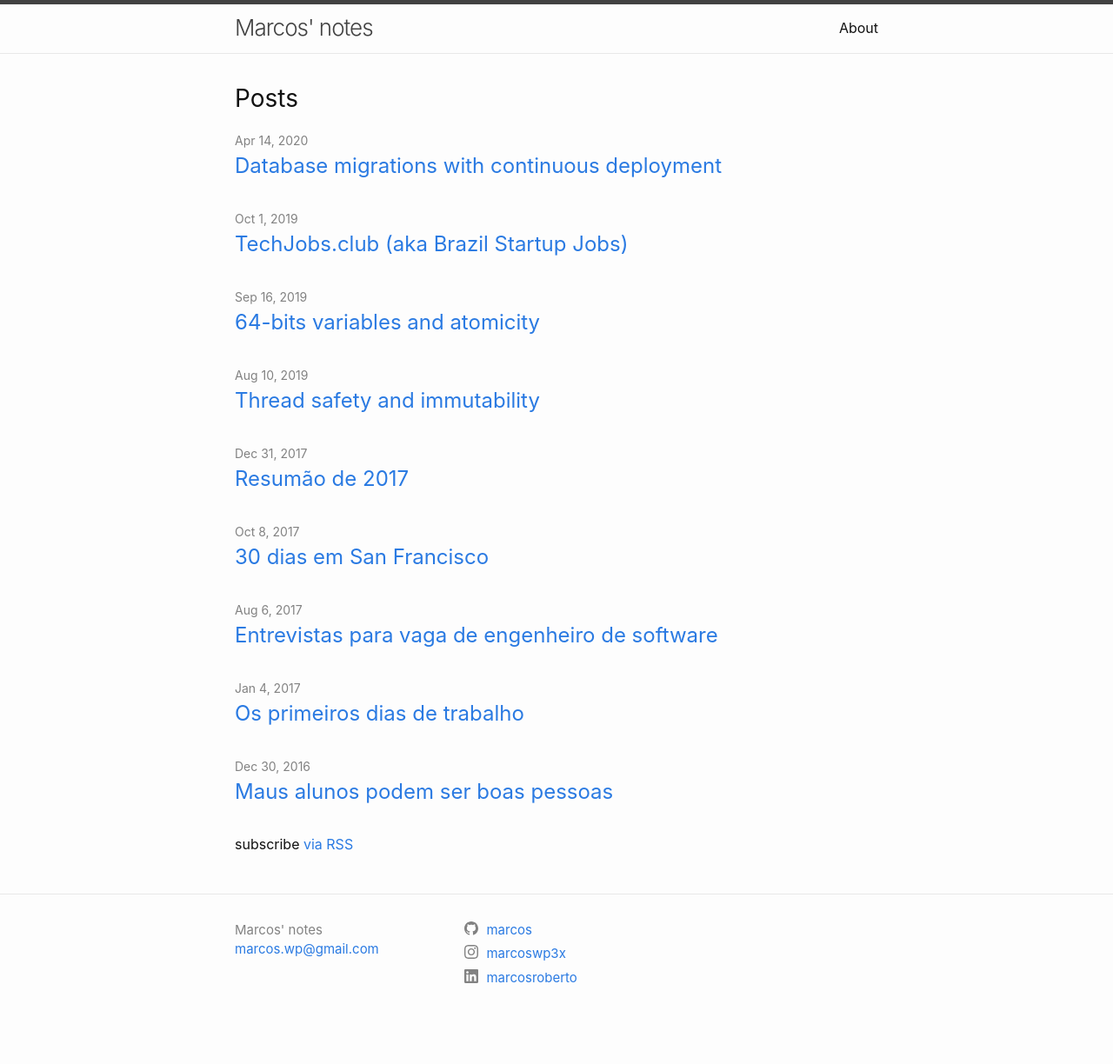
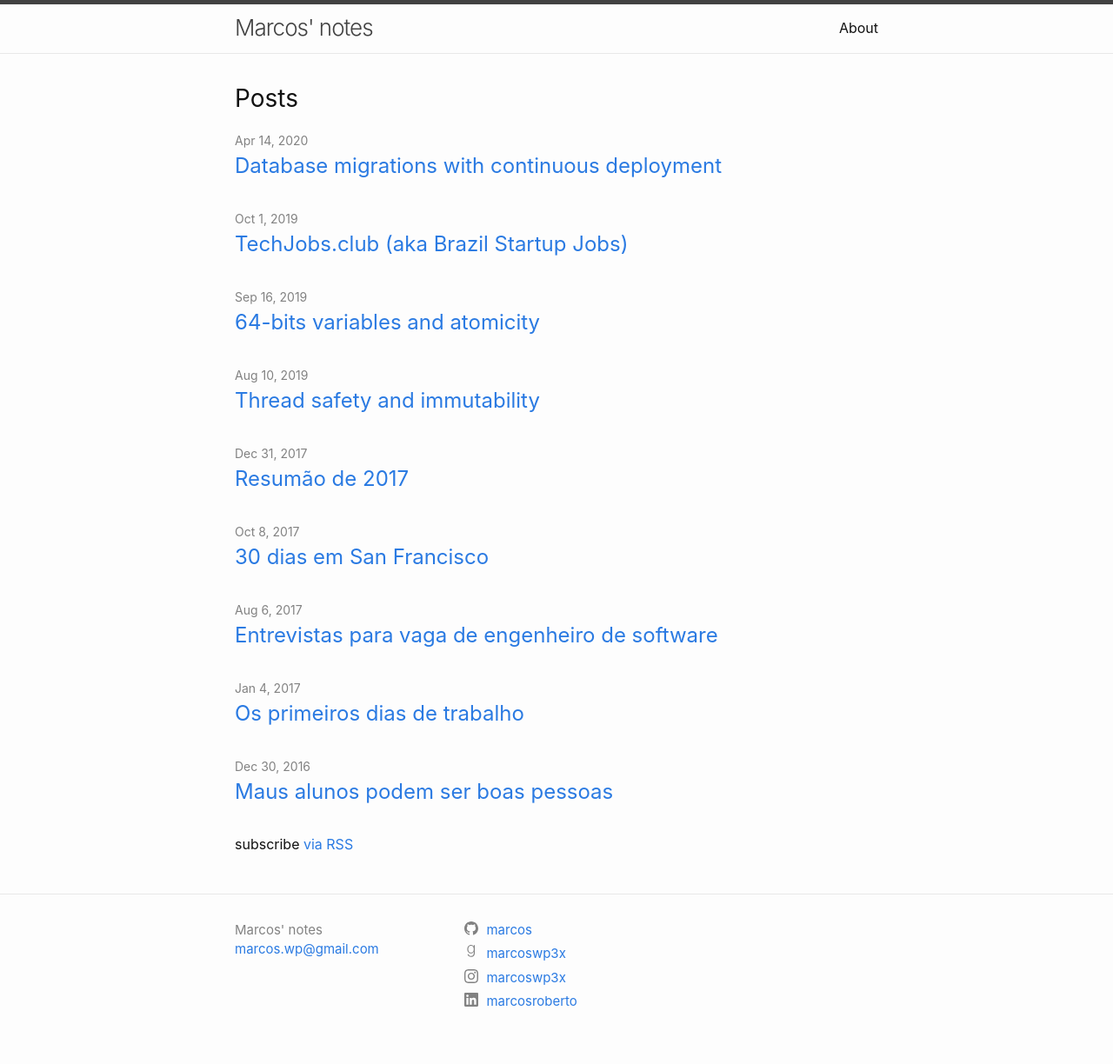
Before and after one commit to Marcos/marcos.github.io, a Jekyll site: the page built from index.markdown, in a window 1280 px wide. Shown: the whole page at 87% size. Built offline with Jekyll 4.4.1, drawn with Linux system fonts in a browser that asks for light colours; before the commit the page ends 1196 px from its top, so only the background shows below that.

Commit message:
Adding good reads

```diff
--- a/_config.yml
+++ b/_config.yml
@@ -24,6 +24,7 @@ baseurl: "" # the subpath of your site, e.g. /blog
 url: "https://marcos.github.io/" # the base hostname & protocol for your site, e.g. http://example.com
 github_username:  marcos
 linkedin_username: marcosroberto
+goodreads_username: marcoswp3x
 instagram_username: marcoswp3x
 
 # Build settings
--- a/_includes/social.html
+++ b/_includes/social.html
@@ -3,6 +3,7 @@
   {%- if site.facebook_username -%}<li><a href="https://www.facebook.com/{{ site.facebook_username| cgi_escape | escape }}"><svg class="svg-icon"><use xlink:href="{{ '/assets/minima-social-icons.svg#facebook' | relative_url }}"></use></svg> <span class="username">{{ site.facebook_username| escape }}</span></a></li>{%- endif -%}
   {%- if site.flickr_username -%}<li><a href="https://www.flickr.com/photos/{{ site.flickr_username| cgi_escape | escape }}"><svg class="svg-icon"><use xlink:href="{{ '/assets/minima-social-icons.svg#flickr' | relative_url }}"></use></svg> <span class="username">{{ site.flickr_username| escape }}</span></a></li>{%- endif -%}
   {%- if site.github_username -%}<li><a href="https://github.com/{{ site.github_username| cgi_escape | escape }}"><svg class="svg-icon"><use xlink:href="{{ '/assets/minima-social-icons.svg#github' | relative_url }}"></use></svg> <span class="username">{{ site.github_username| escape }}</span></a></li>{%- endif -%}
+  {%- if site.goodreads_username -%}<li><a href="https://goodreads.com/{{ site.goodreads_username| cgi_escape | escape }}"><svg class="svg-icon" viewBox="0 0 25 28"><use xlink:href="{{ '/assets/minima-social-icons.svg#goodreads' | relative_url }}"></use></svg> <span class="username">{{ site.goodreads_username| escape }}</span></a></li>{%- endif -%}
   {%- if site.instagram_username -%}<li><a href="https://instagram.com/{{ site.instagram_username| cgi_escape | escape }}"><svg class="svg-icon"><use xlink:href="{{ '/assets/minima-social-icons.svg#instagram' | relative_url }}"></use></svg> <span class="username">{{ site.instagram_username| escape }}</span></a></li>{%- endif -%}
   {%- if site.linkedin_username -%}<li><a href="https://www.linkedin.com/in/{{ site.linkedin_username| cgi_escape | escape }}"><svg class="svg-icon"><use xlink:href="{{ '/assets/minima-social-icons.svg#linkedin' | relative_url }}"></use></svg> <span class="username">{{ site.linkedin_username| escape }}</span></a></li>{%- endif -%}
   {%- if site.pinterest_username -%}<li><a href="https://www.pinterest.com/{{ site.pinterest_username| cgi_escape | escape }}"><svg class="svg-icon"><use xlink:href="{{ '/assets/minima-social-icons.svg#pinterest' | relative_url }}"></use></svg> <span class="username">{{ site.pinterest_username| escape }}</span></a></li>{%- endif -%}
```
Also changed, not shown: assets/minima-social-icons.svg.
